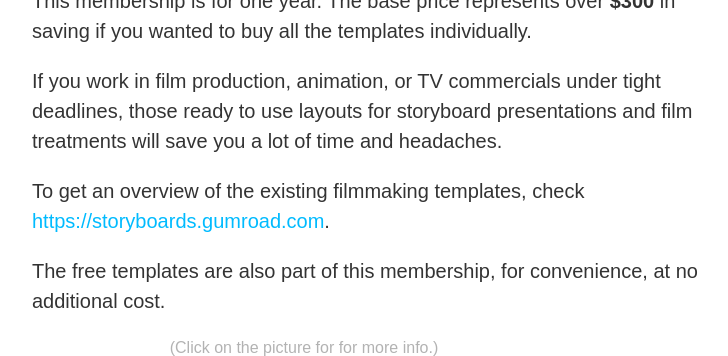
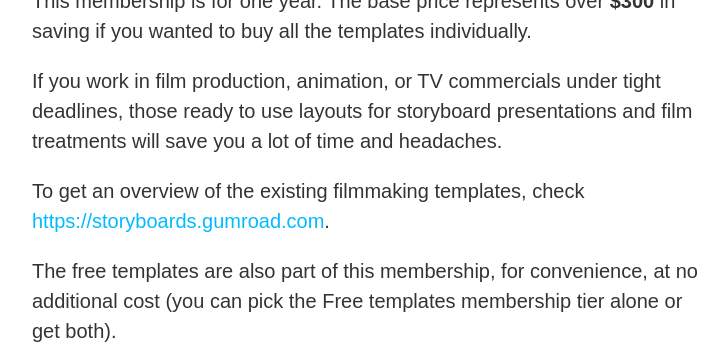
Before and after one commit to YJPL/film-storyboards, a Jekyll site: the page built from _posts/2020-11-27-all-templates-access-membership.md, in a window 1280 px wide and 900 px high, scrolled down 649 px, cut to the strip 0-356 px from the top of the window. Shown: the whole strip, without its empty margins (268-996 px from the left). Built offline with Jekyll 4.4.1, drawn with Linux system fonts in a browser that asks for light colours; a script that is not in the unit is left out.

Commit message:
Update 2020-11-27-all-templates-access-membership.md

```diff
--- a/_posts/2020-11-27-all-templates-access-membership.md
+++ b/_posts/2020-11-27-all-templates-access-membership.md
@@ -20,7 +20,7 @@ If you work in film production, animation, or TV commercials under tight deadlin
 
 To get an overview of the existing filmmaking templates, check [https://storyboards.gumroad.com](https://storyboards.gumroad.com).
 
-The free templates are also part of this membership, for convenience, at no additional cost.
+The free templates are also part of this membership, for convenience, at no additional cost (you can pick the Free templates membership tier alone or get both).
 
 <p class="tc f5 black-30 measure-wide lh-copy avenir">
 (Click on the picture for for more info.)
```
